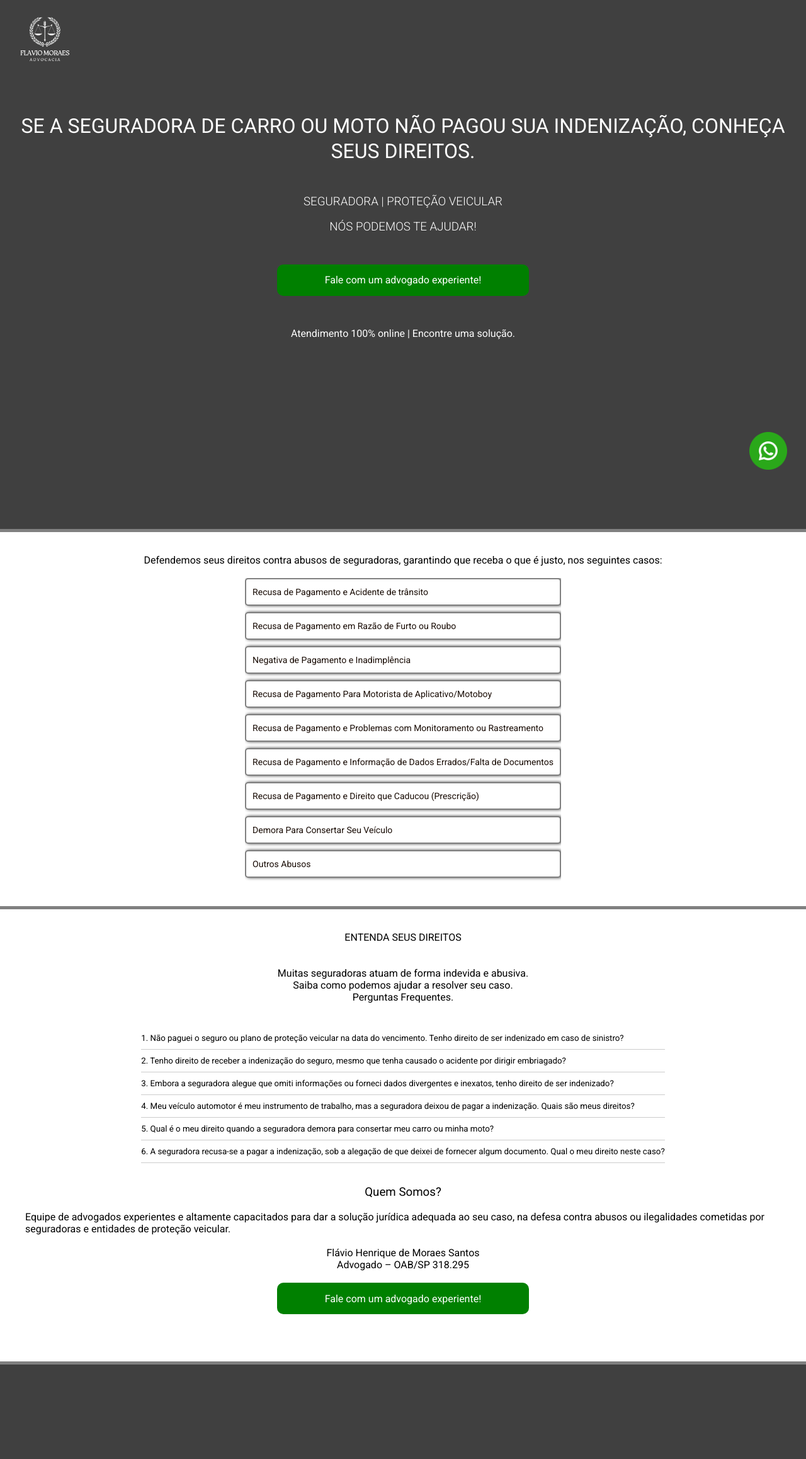
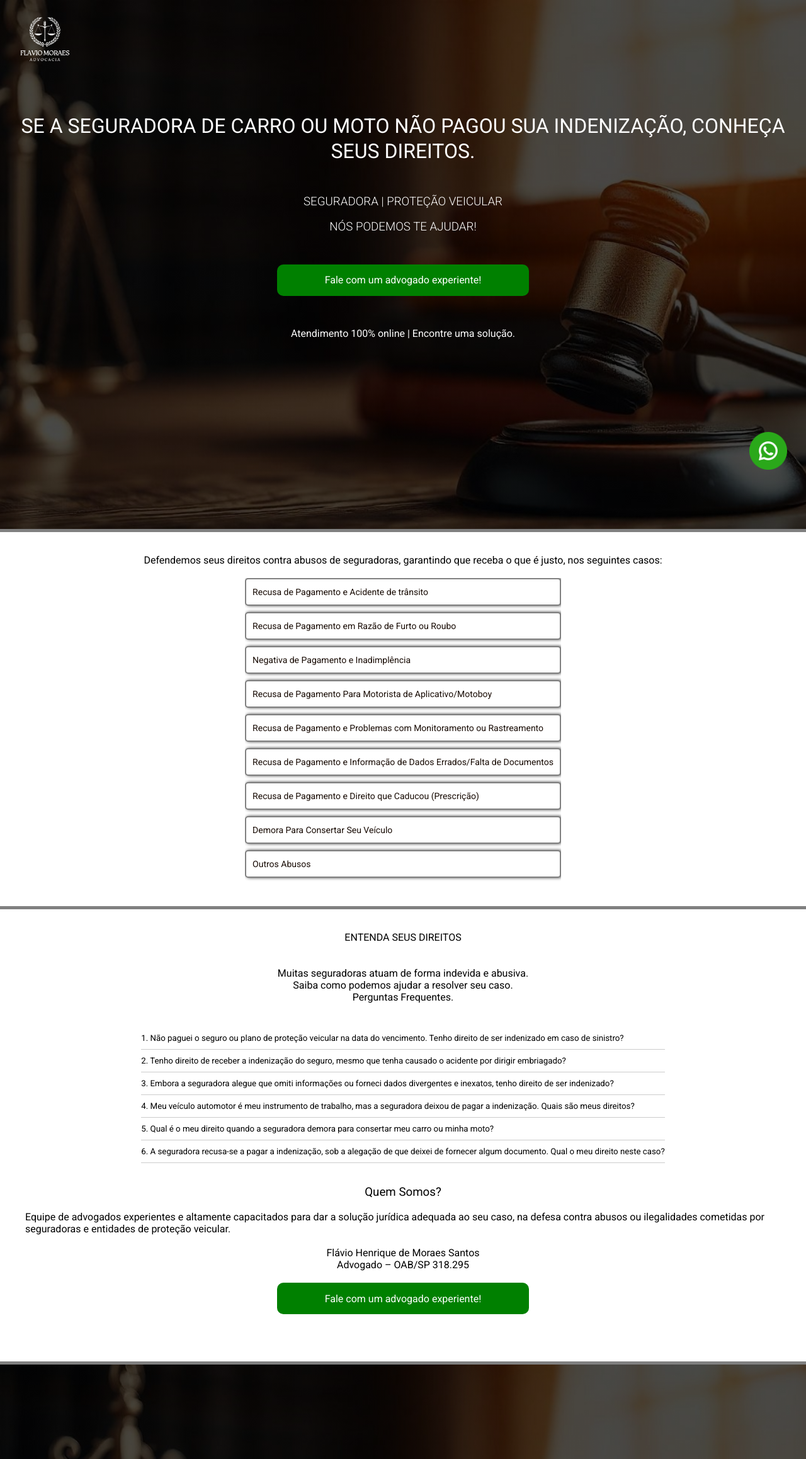
Before and after one commit to Profacez/flavioadvocacia, a plain HTML site: page index.html in a window 1280 px wide. Shown: the whole page at 63% size. Drawn offline with Linux system fonts and the light colour scheme.

Commit message:
Update style.css

```diff
--- a/style.css
+++ b/style.css
@@ -33,7 +33,7 @@ body{
 .title{
     height: 100vh;
     margin-bottom: 5px;
-    background: linear-gradient(rgba(0, 0, 0, 0.5), rgba(0, 0, 0, 0.5)), url('img/title.jpeg');  /* Substitua pelo caminho da sua imagem */
+    background: linear-gradient(rgba(0, 0, 0, 0.5), rgba(0, 0, 0, 0.5)), url('title.jpeg');  /* Substitua pelo caminho da sua imagem */
     background-repeat: no-repeat; /* Impede a repetição da imagem */
     background-size: cover; /* Ajusta a imagem para cobrir toda a área do elemento */
     background-position: center; /* Centraliza a imagem */
@@ -84,7 +84,7 @@ body{
 .footer{
     width: 100%;
     height: 150px;
-    background: linear-gradient(rgba(0, 0, 0, 0.5), rgba(0, 0, 0, 0.5)), url('img/title.jpeg');
+    background: linear-gradient(rgba(0, 0, 0, 0.5), rgba(0, 0, 0, 0.5)), url('title.jpeg');
     color: white;
     display: flex;
     flex-direction: column;
```
